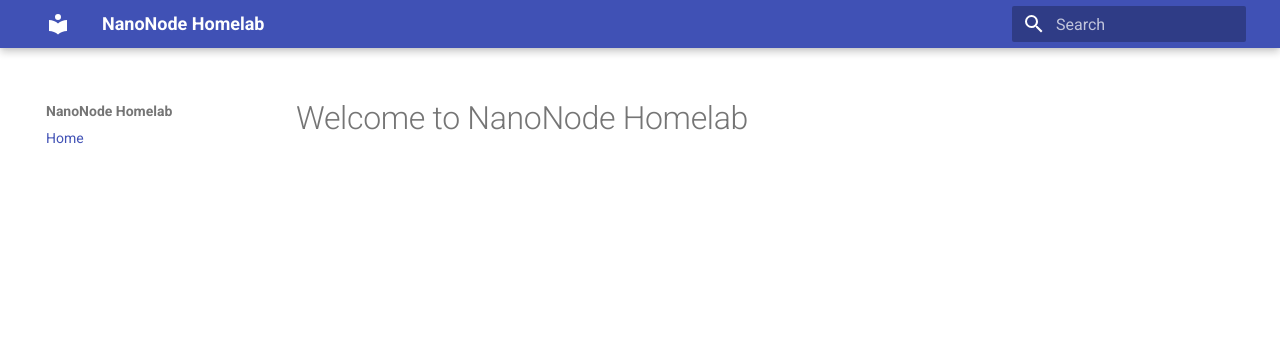
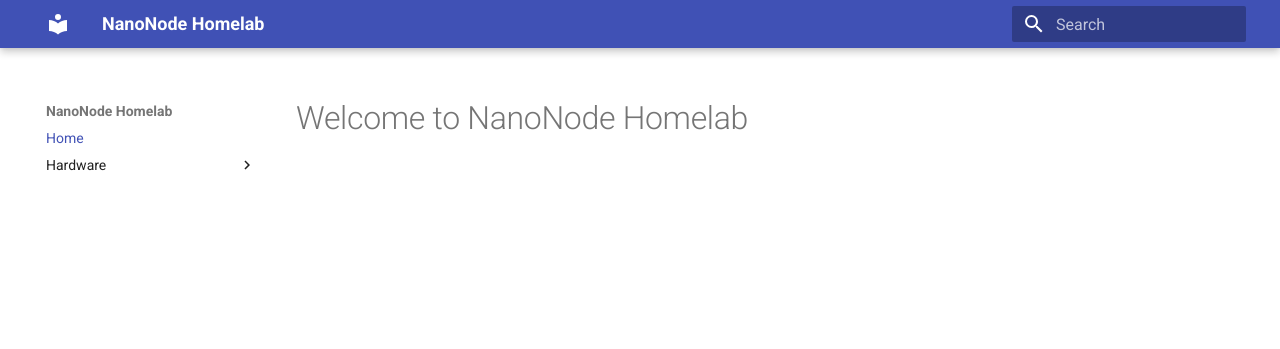
Before and after one commit to JR-Questum/nanonode-homelab, an MkDocs documentation site: the page built from docs/index.md, in a window 1280 px wide. Shown: the top 349 px of the page. Built offline with MkDocs 1.6.1 and Material for MkDocs 9.7.7, drawn with Linux system fonts in a browser that asks for light colours.

Commit message:
test - mkdocs nav

```diff
--- a/mkdocs.yml
+++ b/mkdocs.yml
@@ -1,5 +1,9 @@
 site_name: NanoNode Homelab
+
 theme:
   name: material
+
 nav:
   - Home: index.md
+  - Hardware:
+      - Overview: hardware/overview.md
```
